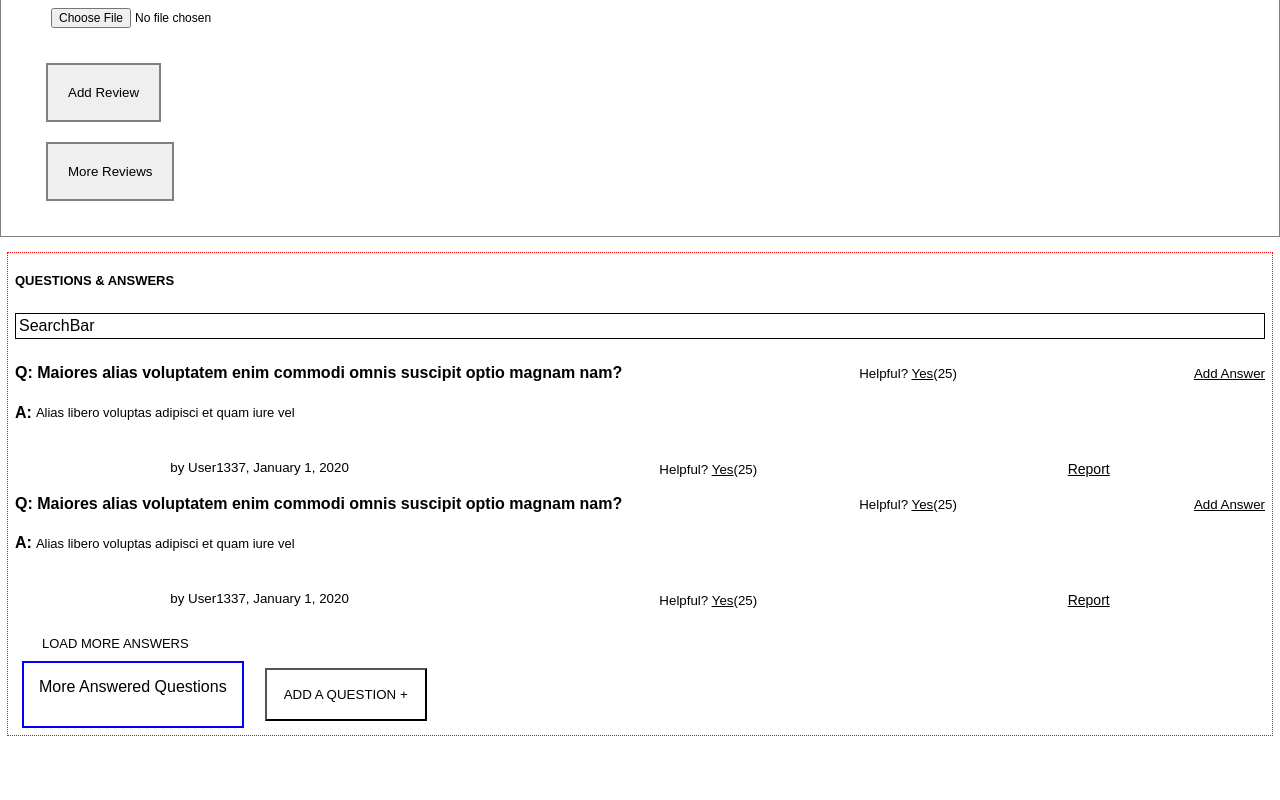
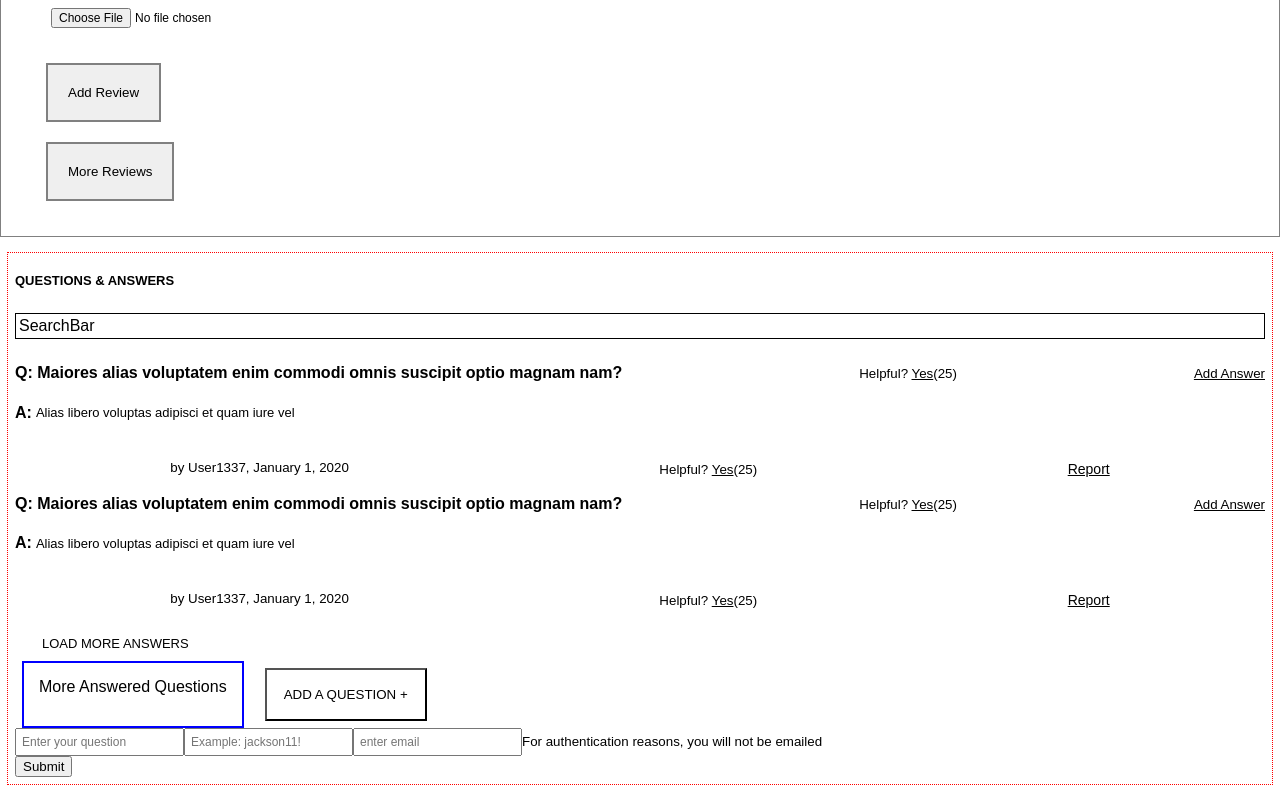
Before and after one commit to 7-Oscillating-Owls/hoo-dunit, a React app: page / in a window 1280 px wide. Shown: the part 4121-4921 px from the top of the page. Before the commit the page ends 4872 px from the top, so only its background shows below. Built offline with nearby package versions, Linux system fonts and the light colour scheme.

Commit message:
updated form

```diff
--- a/client/src/components/AddAQuestion/index.jsx
+++ b/client/src/components/AddAQuestion/index.jsx
@@ -1,10 +1,10 @@
 import React from 'react';
-import QuestionModal from '../QuestionModal';
+
 class AddAQuestion extends React.Component {
   constructor(props) {
     super(props);
     this.state = {
-      showModal: false
+      showModal: true
     };
   }
 
@@ -12,7 +12,7 @@ class AddAQuestion extends React.Component {
     return (
       <div>
         <button className="questionButton" type="button">ADD A QUESTION + </button>
-        {this.state.showModal ? <QuestionModal /> : null}
+
       </div>
     );
   }
--- a/client/src/components/QuestionModal/QuestionModal.css
+++ b/client/src/components/QuestionModal/QuestionModal.css
@@ -11,3 +11,9 @@
   box-sizing: border-box;
   transition: all .3 ease-out;
 }
+
+.modalform {
+  display: flex;
+  flex-direction: column;
+  background-color: green;
+}
--- a/client/src/components/QuestionModal/index.jsx
+++ b/client/src/components/QuestionModal/index.jsx
@@ -13,21 +13,21 @@ class QuestionModal extends React.Component {
 
   render() {
     return (
-      <div>
-      <form className="questionModalForm">
+      <div className="questionModalForm">
+      <form className="modalform">
         <input
           type="text"
-          value="question"
+          name="question"
           placeholder="Enter your question"
         />
         <input
           type="text"
-          value="nickname"
+          name="nickname"
           placeholder="Example: jackson11!"
         />
         <input
           type="email"
-          value="email"
+          name="email"
           placeholder="enter email"
         />
         <small>For authentication reasons, you will not be emailed</small>
--- a/client/src/components/QuestionsAndAnswers/index.jsx
+++ b/client/src/components/QuestionsAndAnswers/index.jsx
@@ -10,6 +10,7 @@ import Report from '../Report';
 import LoadMoreAnswers from '../LoadMoreAnswers';
 import QATitle from '../QATitle';
 import AddAQuestion from '../AddAQuestion';
+import QuestionModal from '../QuestionModal';
 
 const QuestionsAndAnswers = () => (
 
@@ -52,7 +53,9 @@ const QuestionsAndAnswers = () => (
     <div className={styles.buttonContainer}>
       <div className={styles.moreAnsweredQuestionsButton}>More Answered Questions</div>
       <div className={styles.addAQuestionButton}><AddAQuestion /></div>
+
     </div>
+    <QuestionModal />
   </div>
 );
 
```
